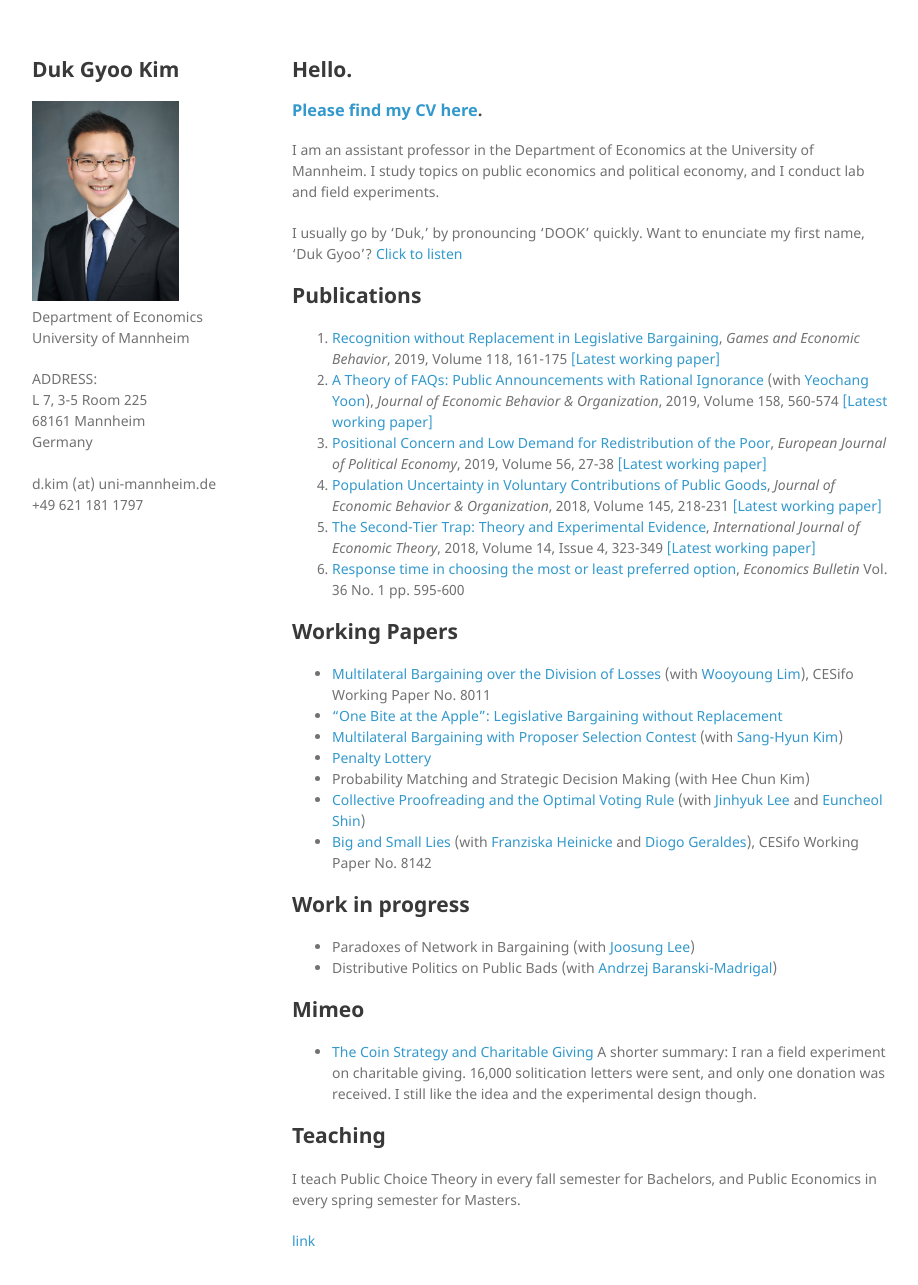
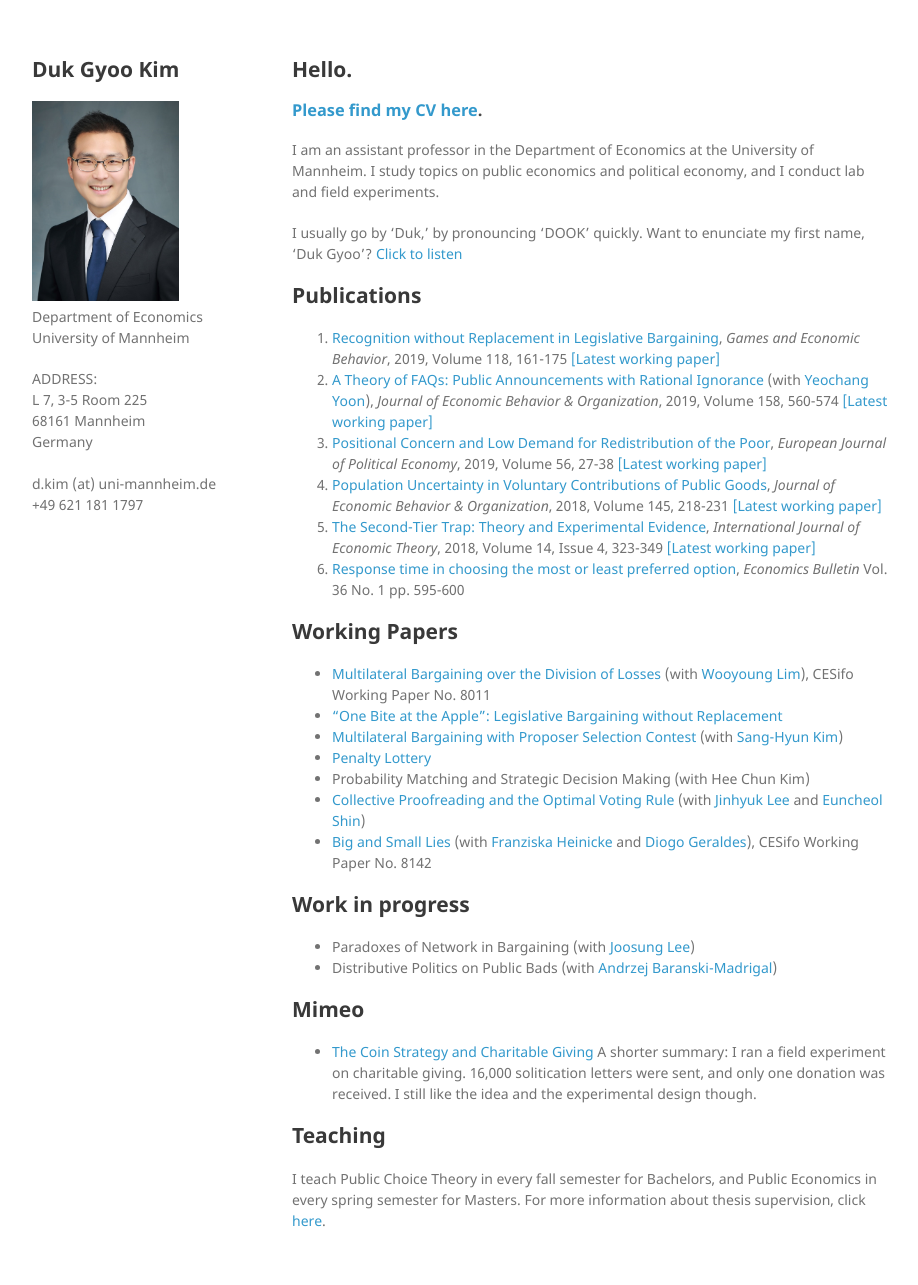
Before and after one commit to kimdukgyoo/kimdukgyoo.github.io, a Jekyll site: the page built from index.md, in a window 1280 px wide and 1321 px high. Shown: the top 1285 px of the window, without its empty margins (178-1096 px from the left). Built offline with Jekyll 4.4.1, drawn with Linux system fonts in a browser that asks for light colours; our own code applies the rules of GitHub Pages for plain Markdown files.

Commit message:
Update index.md

```diff
--- a/index.md
+++ b/index.md
@@ -34,9 +34,8 @@
 * <a href="https://kimdukgyoo.github.io/PDFfiles/CoinStrategyandCharitableGiving.pdf" target="_blank"> The Coin Strategy and Charitable Giving</a> A shorter summary: I ran a field experiment on charitable giving. 16,000 solitication letters were sent, and only one donation was received. I still like the idea and the experimental design though.
 
 ## Teaching
-I teach Public Choice Theory in every fall semester for Bachelors, and Public Economics in every spring semester for Masters.
+I teach Public Choice Theory in every fall semester for Bachelors, and Public Economics in every spring semester for Masters. For more information about thesis supervision, click [here](BAthesis.md).
 
-[link](BAthesis.md)
 
 <!--
 ## Upcoming schedules
```
